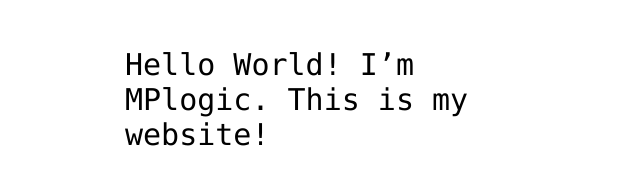
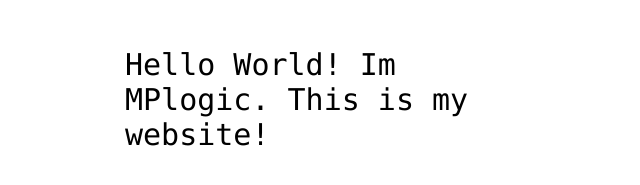
Before and after one commit to MPlogic/MPlogic.github.io, a plain HTML site: page index.html in a window 1280 px wide. Shown: the part 341-526 px from the top of the page, 315-955 px from the left. Drawn offline with Linux system fonts and the light colour scheme.

```diff
--- a/index.html
+++ b/index.html
@@ -12,7 +12,7 @@
 <img src="https://octodex.github.com/images/daftpunktocat-thomas.gif" id="octocat" alt="octocat-gif" />
 
 <!-- Change this code here by copy and pasting your template on line 15 -->
-<p>Hello World! I’m MPlogic. This is my website!</p>
+<p>Hello World! Im MPlogic. This is my website!</p>
 
 </body>
 </html>
```
